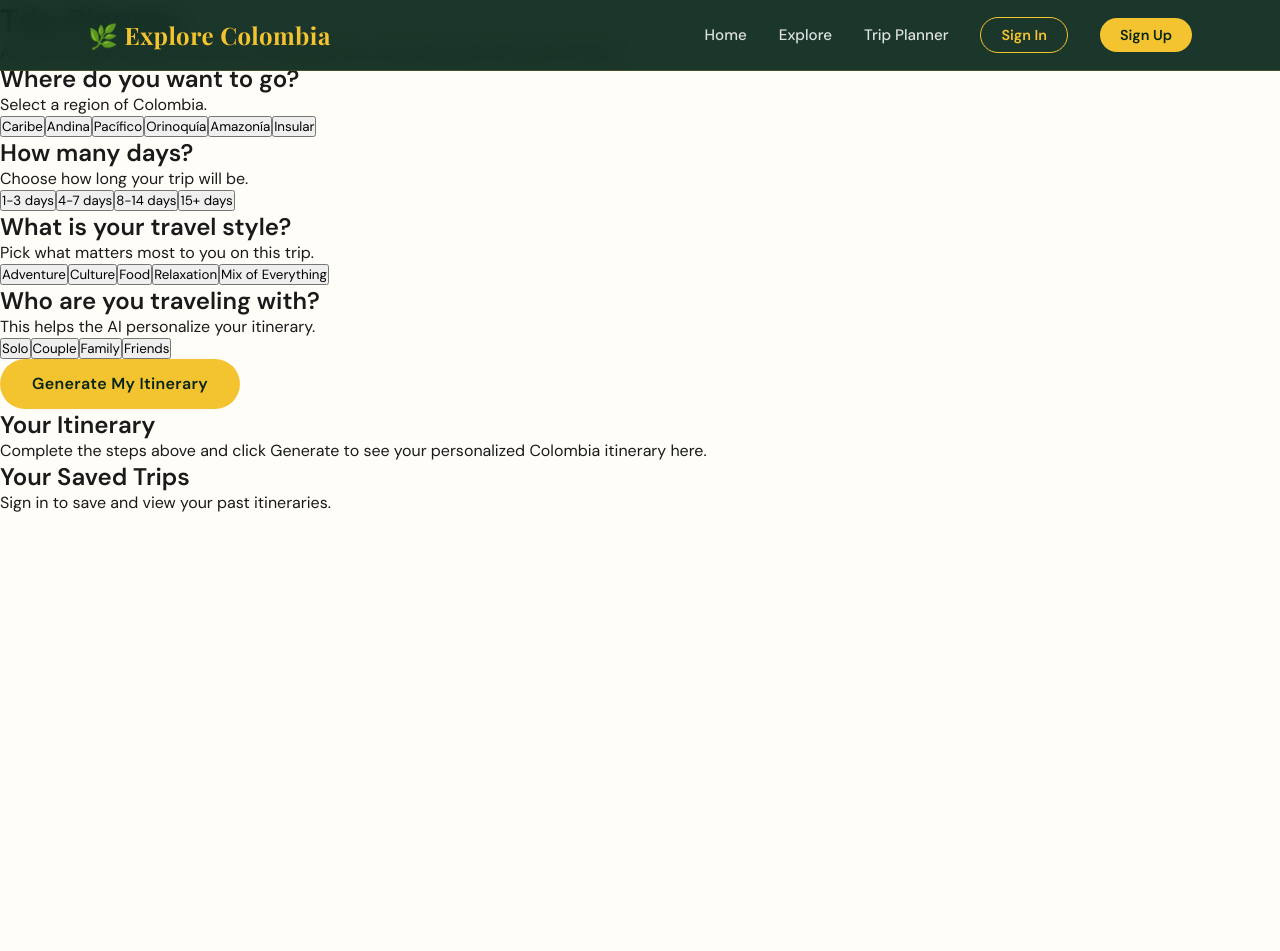
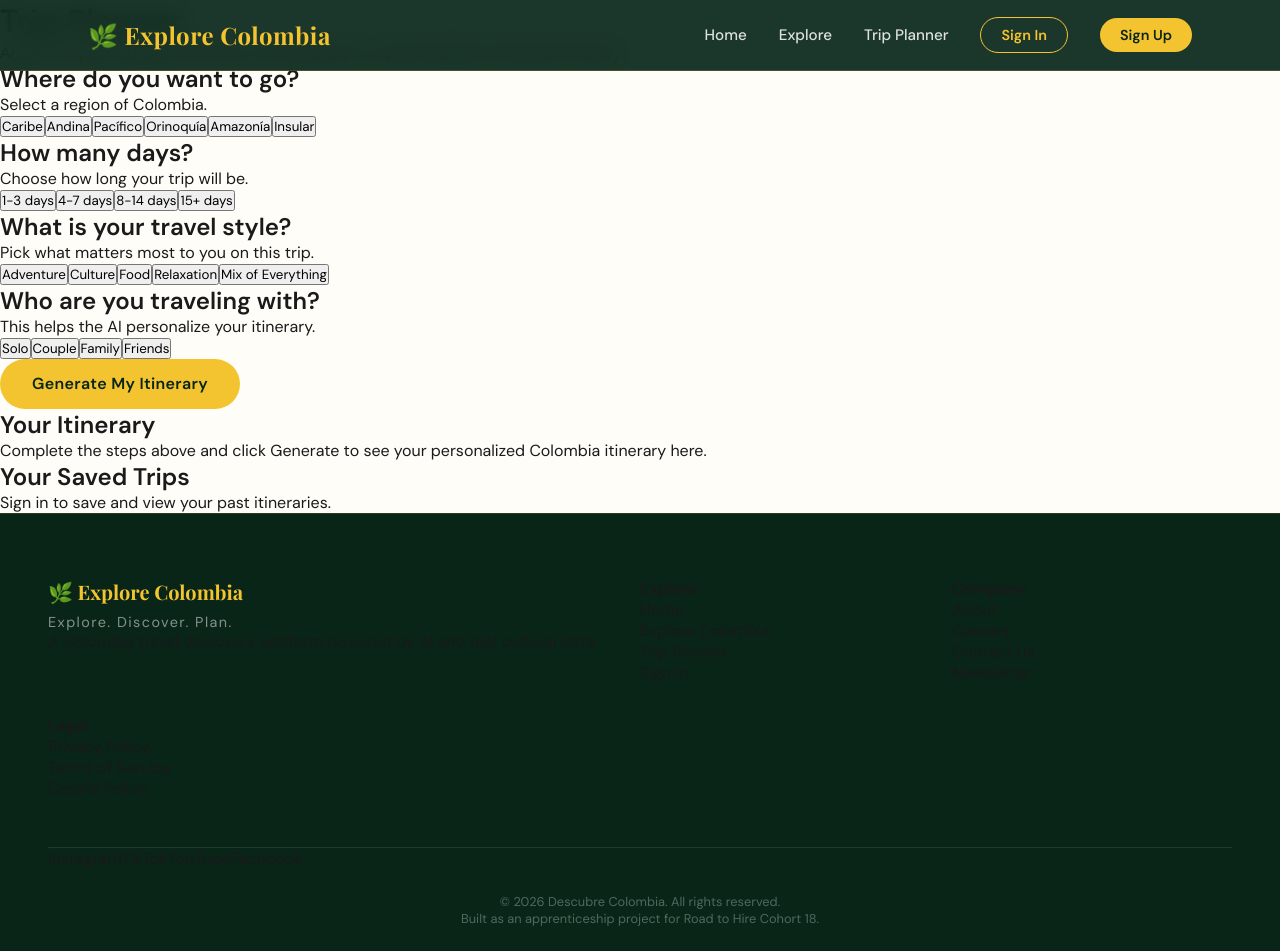
Before and after one commit to cynthiarincon/capstone-r2h, a React (Vite) app in the folder client/: page /planner in a window 1280 px wide. Before the commit the page ends 800 px from the top, so only its background shows below. Built offline with nearby package versions, Linux system fonts and the light colour scheme; a web font is replaced by a local one.

Commit message:
Feat: Add Footer component with social media links, navigation, and copyright

```diff
--- a/client/src/App.jsx
+++ b/client/src/App.jsx
@@ -4,6 +4,7 @@ import Home from './pages/Home'
 import Login from './pages/Login'
 import Explore from './pages/Explore'
 import Planner from './pages/Planner'
+import Footer from './components/Footer'
 import './index.css'
 
 function App() {
@@ -17,6 +18,7 @@ function App() {
         <Route path="/planner" element={<Planner />} />
 
       </Routes>
+      <Footer />
     </BrowserRouter>
   )
 }
--- a/client/src/components/Footer.jsx
+++ b/client/src/components/Footer.jsx
@@ -1 +1,59 @@
-//placeholder text
+function Footer() {
+  return (
+    <footer className="footer">
+      <div className="footer-inner">
+
+        {/* Brand */}
+        <div className="footer-brand">
+          <p className="footer-logo">🌿 Explore Colombia</p>
+          <p className="footer-tagline">Explore. Discover. Plan.</p>
+          <p className="footer-about">A Colombia travel discovery platform powered by AI and real cultural data.</p>
+        </div>
+
+        {/* Quick Links */}
+        <div className="footer-section">
+          <h4 className="footer-heading">Explore</h4>
+          <p className="footer-item">Home</p>
+          <p className="footer-item">Explore Colombia</p>
+          <p className="footer-item">Trip Planner</p>
+          <p className="footer-item">Sign In</p>
+        </div>
+
+        {/* Company */}
+        <div className="footer-section">
+          <h4 className="footer-heading">Company</h4>
+          <p className="footer-item">About</p>
+          <p className="footer-item">Careers</p>
+          <p className="footer-item">Contact Us</p>
+          <p className="footer-item">Newsletter</p>
+        </div>
+
+        {/* Legal */}
+        <div className="footer-section">
+          <h4 className="footer-heading">Legal</h4>
+          <p className="footer-item">Privacy Policy</p>
+          <p className="footer-item">Terms of Service</p>
+          <p className="footer-item">Cookie Policy</p>
+        </div>
+
+      </div>
+
+      {/* Social Media */}
+      <div className="footer-social">
+        <a href="https://www.instagram.com" target="_blank" rel="noreferrer" className="social-link">Instagram</a>
+        <a href="https://www.tiktok.com" target="_blank" rel="noreferrer" className="social-link">TikTok</a>
+        <a href="https://www.youtube.com" target="_blank" rel="noreferrer" className="social-link">YouTube</a>
+        <a href="https://www.facebook.com" target="_blank" rel="noreferrer" className="social-link">Facebook</a>
+      </div>
+
+      {/* Bottom */}
+      <div className="footer-bottom">
+        <p>© 2026 Descubre Colombia. All rights reserved.</p>
+        <p>Built as an apprenticeship project for Road to Hire Cohort 18.</p>
+      </div>
+
+    </footer>
+  )
+}
+
+export default Footer
```
